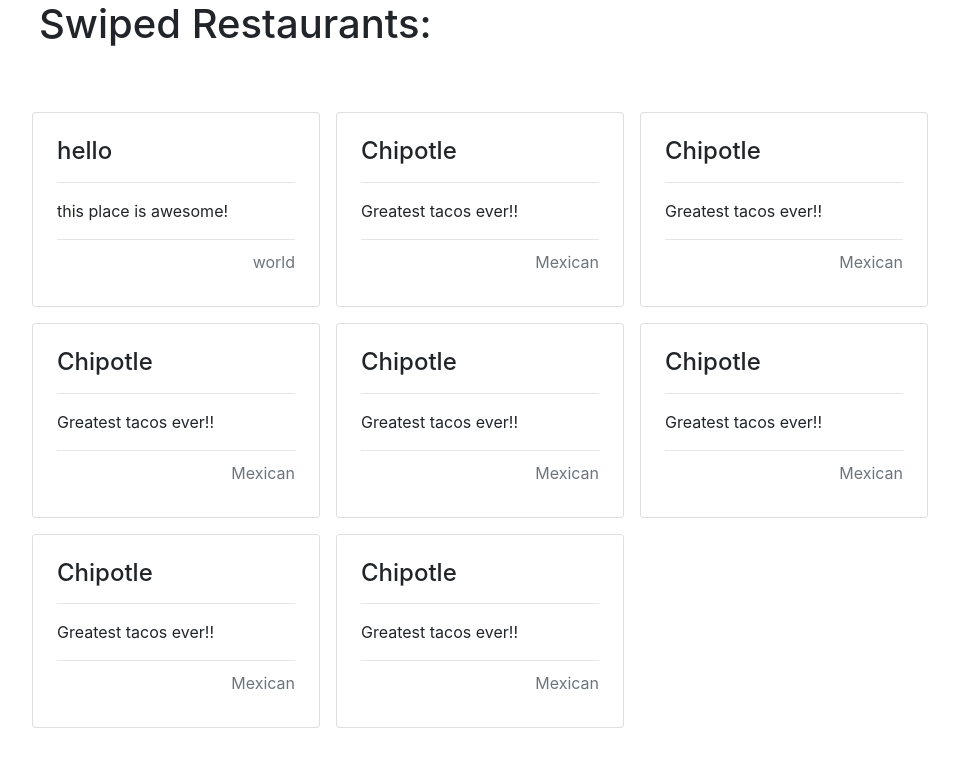
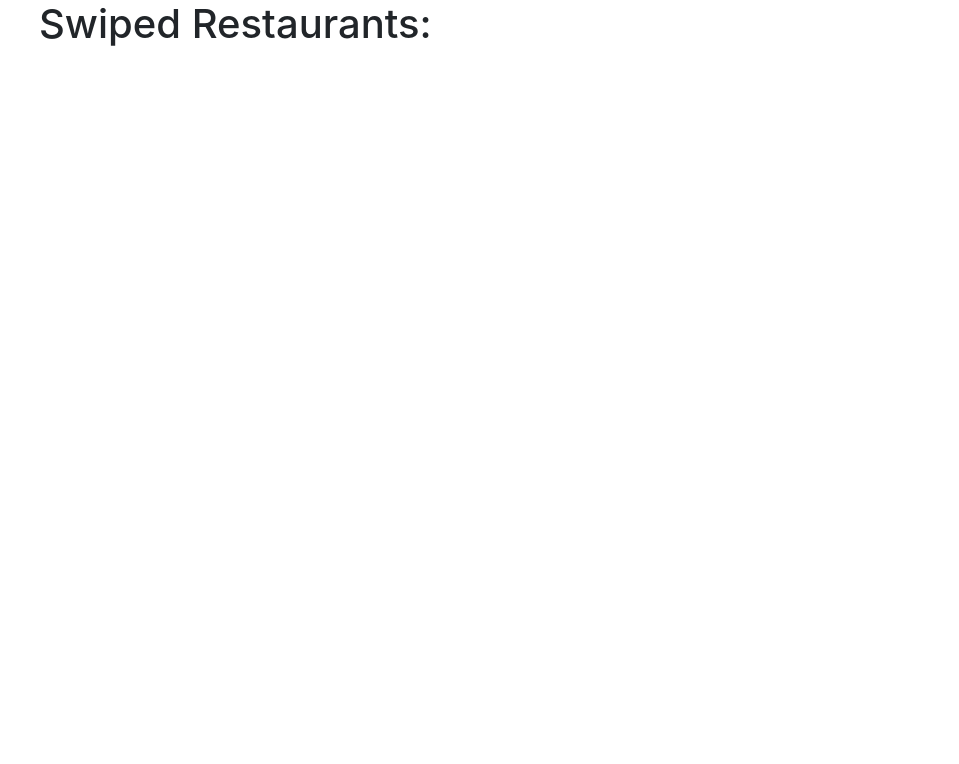
Before and after one commit to Alann321/FoodSwipe, an Angular app in the folder FoodSwipe/: page /results in a window 1280 px wide. Shown: the top 764 px of the page, without its empty margins (46-1005 px from the left). Built offline with nearby package versions, Linux system fonts and the light colour scheme.

Commit message:
added results functionality for displaying desired attributes of the swiped restaurants

```diff
--- a/FoodSwipe/src/app/main/main.component.html
+++ b/FoodSwipe/src/app/main/main.component.html
@@ -1,4 +1,9 @@
 <div class="container">
+  <div class="float-right">
+    <div class="btn btn-info" (click)="showResults()">
+      See Results
+    </div>
+  </div>
   <div class="card mx-auto text-center my-auto" style="width: 30rem; height: 15rem;" *ngIf="cuisines">
     <div class="card-body mt-4">
       <h5 class="card-title">{{cuisines[iterator]}}</h5>
--- a/FoodSwipe/src/app/main/main.component.ts
+++ b/FoodSwipe/src/app/main/main.component.ts
@@ -45,7 +45,9 @@
 
 
   public showResults() {
-    console.log('Showing results');
+    // send in the restaurants to the shared service
+    this.infoService.setResults(this.suggested);
+    // navigate to the results page
     this.router.navigateByUrl('results');
   }
   public yes() {
@@ -56,14 +58,14 @@
       }
     }
     this.filterRestaurants();
-    console.log(this.suggested);
+    // console.log(this.suggested);
     this.iterator++;
   }
 
   public no() {
     this.filterRestaurants();
     this.iterator++;
-    console.log(this.restaurants);
+    // console.log(this.restaurants);
   }
 
   public filterRestaurants() {
--- a/FoodSwipe/src/app/results/results.component.html
+++ b/FoodSwipe/src/app/results/results.component.html
@@ -6,13 +6,15 @@
   <br>
 
   <div class="row">
-    <div class="card m-2 p-1" *ngFor="let place of swipedRestaurants" style="width: 18rem;">
+    <div class="card m-2 p-1" *ngFor="let place of swipedRestaurants" style="width: 22rem;">
       <div class="card-body">
-        <h4 class="card-title">{{place.name}}</h4>
+
+        <h4 class="card-title">{{place.restaurant.name}}</h4>
         <hr>
-        <p class="card-text">{{place.description}}</p>
+        <p class="card-text">{{place.restaurant.location.address}}</p>
         <hr>
-        <div class="card-subtitle mb-2 text-muted float-right">{{place.cuisine}}</div>
+          <div class="float-left">{{getDollarSigns(place.restaurant.price_range)}}</div>
+          <div class="float-right">{{place.restaurant.cuisines}}</div>
       </div>
     </div>
   </div>
--- a/FoodSwipe/src/app/results/results.component.ts
+++ b/FoodSwipe/src/app/results/results.component.ts
@@ -9,10 +9,8 @@
 })
 export class ResultsComponent implements OnInit {
 
-
+  // make an object for holding the swiped restaurants
   public swipedRestaurants: any [] = [];
-  public givenRestaurant: any;
-
 
   constructor(
     // get results from the info service (do this later)
@@ -20,26 +18,28 @@
   ) { }
 
   ngOnInit() {
+    // get the swiped restaurants
+    this.swipedRestaurants = this.infoService.getResults();
+  }
 
-    this.givenRestaurant = {name: 'hello', cuisine: 'world', description: 'this place is awesome!'};
-    this.swipedRestaurants.push(this.givenRestaurant);
-    this.givenRestaurant = {name: 'Chipotle', cuisine: 'Mexican', description: 'Greatest tacos ever!!'};
-    this.swipedRestaurants.push(this.givenRestaurant);
-    this.givenRestaurant = {name: 'Chipotle', cuisine: 'Mexican', description: 'Greatest tacos ever!!'};
-    this.swipedRestaurants.push(this.givenRestaurant);
-    this.givenRestaurant = {name: 'Chipotle', cuisine: 'Mexican', description: 'Greatest tacos ever!!'};
-    this.swipedRestaurants.push(this.givenRestaurant);
-    this.givenRestaurant = {name: 'Chipotle', cuisine: 'Mexican', description: 'Greatest tacos ever!!'};
-    this.swipedRestaurants.push(this.givenRestaurant);
-    this.givenRestaurant = {name: 'Chipotle', cuisine: 'Mexican', description: 'Greatest tacos ever!!'};
-    this.swipedRestaurants.push(this.givenRestaurant);
-    this.givenRestaurant = {name: 'Chipotle', cuisine: 'Mexican', description: 'Greatest tacos ever!!'};
-    this.swipedRestaurants.push(this.givenRestaurant);
-    this.givenRestaurant = {name: 'Chipotle', cuisine: 'Mexican', description: 'Greatest tacos ever!!'};
-    this.swipedRestaurants.push(this.givenRestaurant);
+  // function for getting the number of dollar signs
+  public getDollarSigns(numberSigns: number) {
+
+    // make counter variable
+    let i: number;
+
+    // string to be returned with the total signs
+    let totalSigns: string;
+    totalSigns = '';
+
+    // loop through and append dollar signs
+    for (i = 0; i < numberSigns; i++) {
+      totalSigns += '$';
+    }
+
+    // return the total signs
+    return totalSigns;
   }
 
 
-
-
 }
```
